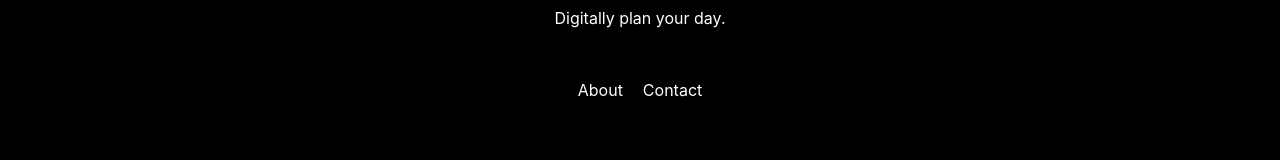
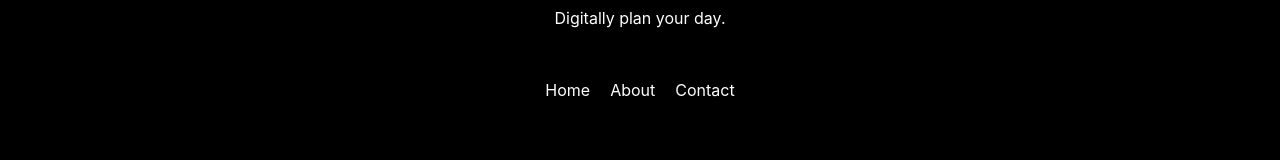
Before and after one commit to TaylorWill94/planflow, a React (Create React App) app: page / in a window 1280 px wide. Shown: the part 135-295 px from the top of the page. Built offline with nearby package versions, Linux system fonts and the light colour scheme.

Commit message:
Changes navigation for home

```diff
--- a/src/App.js
+++ b/src/App.js
@@ -11,8 +11,8 @@ function App() {
       <h1>Plan+Flow</h1>
       <p>Digitally plan your day.</p>
       <Nav />
-      <Home />
       <Routes>
+        <Route path="/" element={<Home />} />
         <Route path="/about" element={<About />} />
       </Routes>
       <Footer />
--- a/src/components/Nav.js
+++ b/src/components/Nav.js
@@ -4,6 +4,9 @@ import { Link } from "react-router-dom";
 function Nav() {
   return (
     <div className="nav">
+      <Link to="/">
+        <p>Home</p>
+      </Link>
       <Link to="/about">
         <p>About</p>
       </Link>
```
